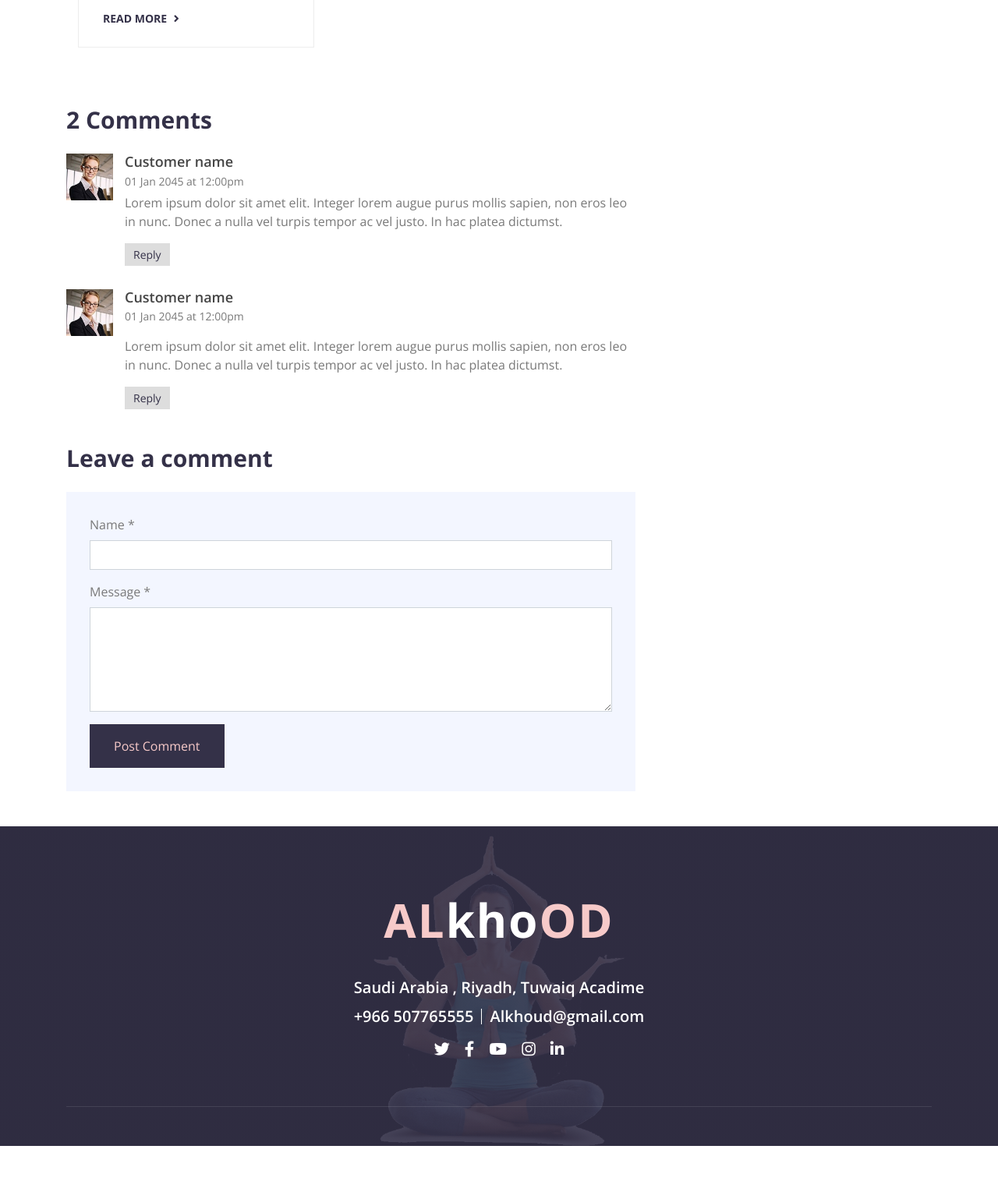
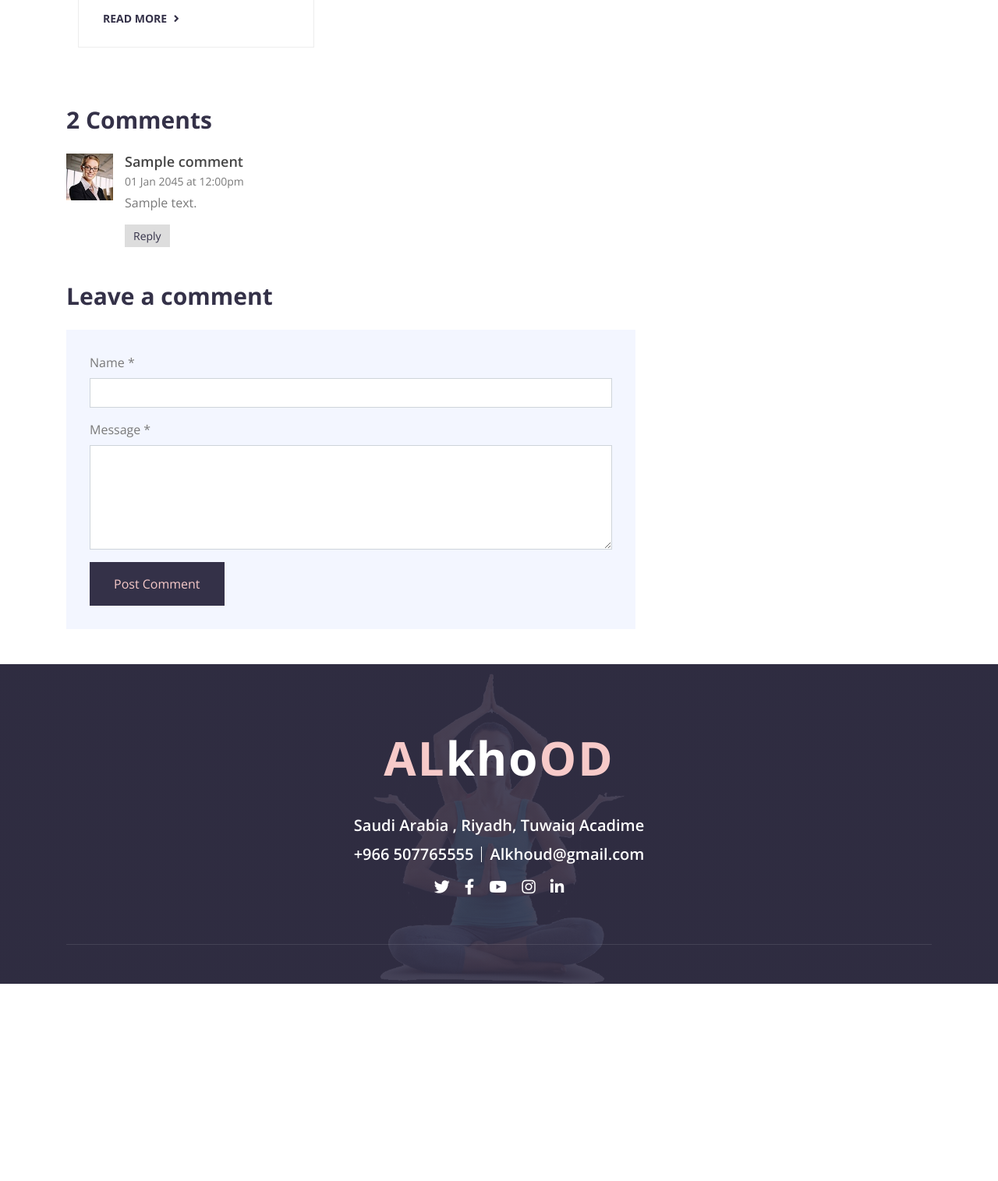
Before and after one commit to amani1994/AL-Khoud, a Django app: page /Clubs/club_details/1 in a window 1280 px wide. Shown: the part 2895-4410 px from the top of the page at 78% size. After the commit the page ends 4157 px from the top, so only its background shows below. Run offline with Django 4.2, Linux system fonts and the light colour scheme; tables that the repository leaves empty hold one stand-in row (values such as "Sample post"); grey boxes marked "Sample" are stand-in pictures; some libraries are stand-ins or nearby versions.

Commit message:
add comments & view comments in club details page

```diff
--- a/Alkhoud/main_app/models.py
+++ b/Alkhoud/main_app/models.py
@@ -44,6 +44,19 @@ class Package (models.Model):
     price = models.IntegerField()
     description = models.TextField()
     duration = models.CharField(max_length=200)
+
+
+
+class Comment(models.Model):
+    club = models.ForeignKey(Club,on_delete=models.CASCADE, default=1)
+    name = models.CharField(max_length=100)
+    message = models.TextField()
+
+
+
+
+
+
 
 '''
 
--- a/Alkhoud/main_app/templates/main_app/club_details.html
+++ b/Alkhoud/main_app/templates/main_app/club_details.html
@@ -176,66 +176,93 @@
 
                         </div>
                     </div>
+                    <!-- Blog End -->
 
-                    <!-- Blog End -->
+
+
+
+
+                     <!-- comments start -->
                     <div class="single-comment wow fadeInUp">
                         <h2>2 Comments</h2>
                         <ul class="comment-list">
                             <li class="comment-item">
+                                {% for commen in view_comment %}
                                 <div class="comment-body">
                                     <div class="comment-img">
                                         <img src="img/user.jpg" />
                                     </div>
                                     <div class="comment-text">
-                                        <h3><a href="">Customer name</a></h3>
+                                        <h3><a href="">{{commen.name}}</a></h3>
                                         <span>01 Jan 2045 at 12:00pm</span>
                                         <p>
-                                            Lorem ipsum dolor sit amet elit. Integer lorem augue purus mollis sapien, non eros leo in nunc. Donec a nulla vel turpis tempor ac vel justo. In hac platea dictumst.
+                                            {{commen.message}}
                                         </p>
                                         <a class="btn" href="">Reply</a>
                                     </div>
                                 </div>
+                                {%endfor%}
                             </li>
-                            <li class="comment-item">
-                                <div class="comment-body">
-                                    <div class="comment-img">
-                                        <img src="img/user.jpg" />
-                                    </div>
-                                    <div class="comment-text">
-                                        <h3><a href="">Customer name</a></h3>
-                                        <p><span>01 Jan 2045 at 12:00pm</span></p>
-                                        <p>
-                                            Lorem ipsum dolor sit amet elit. Integer lorem augue purus mollis sapien, non eros leo in nunc. Donec a nulla vel turpis tempor ac vel justo. In hac platea dictumst.
-                                        </p>
-                                        <a class="btn" href="">Reply</a>
-                                    </div>
-                                </div>
-                            </li>
+
                         </ul>
                     </div>
+                    <!-- comments start -->
+
+
+
+
+
+                     <!-- Review start -->
                     <div class="comment-form wow fadeInUp">
                         <h2>Leave a comment</h2>
-                        <form>
+                        <form  method="POST" action="{% url 'main_app:leave_comment' club.id %}" class="flex-grow-1 ms-3" enctype="multipart/form-data">
+                            {% csrf_token %}
                             <div class="form-group">
                                 <label for="name">Name *</label>
-                                <input type="text" class="form-control" id="name">
+                                <input name="name" type="text" class="form-control" id="name">
                             </div>
                             <div class="form-group">
                                 <label for="message">Message *</label>
-                                <textarea id="message" cols="30" rows="5" class="form-control"></textarea>
+                                <textarea name="message" id="message" cols="30" rows="5" class="form-control"></textarea>
                             </div>
-                            <div class="container">
-                                <span id="rateMe3"  class="rating-faces"></span>
-                            </div>
-                            <div class="container">
-                                    <span id="rateMe2"  class="empty-stars"></span>
-                                </div>
                             <div class="form-group">
                                 <input type="submit" value="Post Comment" class="btn">
                             </div>
                         </form>
                     </div>
+                    <!-- Review End -->
+
+
+
+
+
+
+
+
+
+
+
+
+
                 </div>
+
+
+
+
+
+
+
+
+
+
+
+
+
+
+
+
+
+
 
                 <div class="col-lg-4">
                     <div class="sidebar">
--- a/Alkhoud/main_app/templates/main_app/clubs.html
+++ b/Alkhoud/main_app/templates/main_app/clubs.html
@@ -64,9 +64,9 @@
                                 </div>
                             </div>
                         </div>
+                        {%endfor%}
+                    </div>
 
-                    </div>
-                    {%endfor%}
 
                 </div>
 
--- a/Alkhoud/main_app/urls.py
+++ b/Alkhoud/main_app/urls.py
@@ -56,6 +56,10 @@ urlpatterns = [
     path('add_offer/<club_id>', views.add_offer, name='add_offer'),
     path("Clubs/<club_id>/Packages/delete/<pack_id>/", views.delete_package, name="delete_package"),
     path("Clubs/<club_id>/Offers/delete/<offer_id>/", views.delete_offer, name="delete_offer"),
+    path("leave_comment/<club_id>", views.leave_comment, name="leave_comment"),
+
+
+
 
 
 ]
--- a/Alkhoud/main_app/views.py
+++ b/Alkhoud/main_app/views.py
@@ -1,6 +1,6 @@
 from django.shortcuts import render, redirect
 from django.http import HttpRequest
-from .models import Club, Say, Offers, Package
+from .models import Club, Say, Offers, Package, Comment
 
 #Review, Subscriber, Contact
 
@@ -178,17 +178,6 @@ def payment_page(request:HttpRequest):
 
 
 
-def club_details (request:HttpRequest, club_id):
-    club = Club.objects.get(id=club_id)
-
-    try:
-        club = Club.objects.get(id=club_id)
-        all_offers = Offers.objects.filter(club=club)
-        packages = Package.objects.filter(club=club)
-    except:
-        return render(request, 'main_app/not_found.html')
-
-    return render(request, 'main_app/club_details.html', {"club" : club, "all_offers":all_offers, "packages":packages})
 
 
 def add_offer(request:HttpRequest, club_id):
@@ -225,7 +214,28 @@ def buy (request:HttpRequest):
 
 
 
+def club_details (request:HttpRequest, club_id):
+    club = Club.objects.get(id=club_id)
 
+
+    try:
+        club = Club.objects.get(id=club_id)
+        all_offers = Offers.objects.filter(club=club)
+        packages = Package.objects.filter(club=club)
+        view_comment = Comment.objects.filter(club=club)
+
+    except:
+        return render(request, 'main_app/not_found.html')
+
+    return render(request, 'main_app/club_details.html', {"club" : club, "all_offers":all_offers, "packages":packages, "view_comment":view_comment})
+
+def leave_comment(request:HttpRequest, club_id):
+    if request.method == "POST":
+            club_object = Club.objects.get(id=club_id)
+            add_comment = Comment(club = club_object, name = request.POST["name"], message = request.POST["message"])
+            add_comment.save()
+            return redirect ('main_app:club_details', club_id = club_id)
+    return render (request,'main_app/clubs.html')
 
 
 
```
Also changed, not shown: Alkhoud/main_app/migrations/0007_comment.py (added), Alkhoud/main_app/migrations/0008_rename_messaget_comment_message.py (added), Alkhoud/main_app/migrations/0009_comment_club.py (added).
